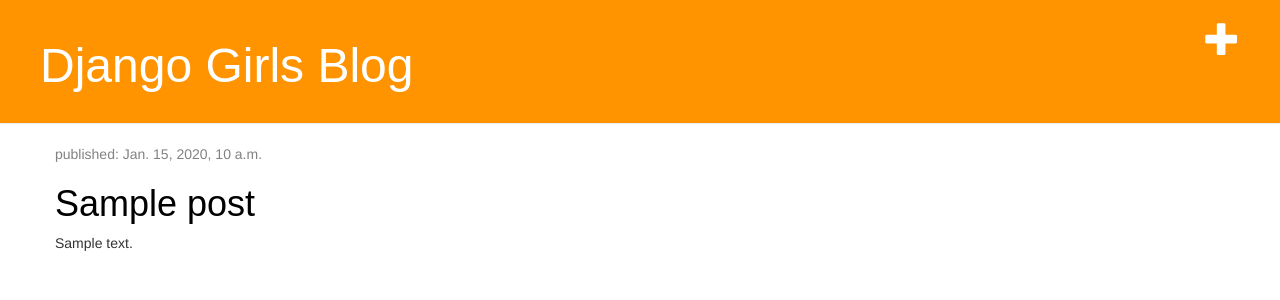
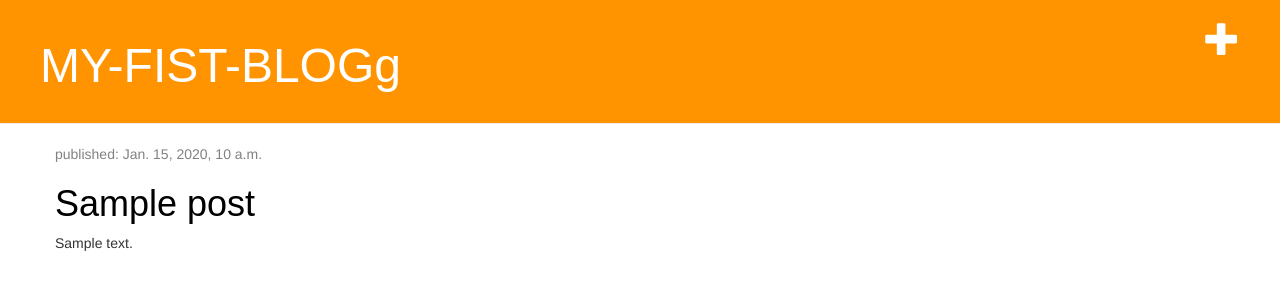
Before and after one commit to somady2018/my-first-blog, a Django app: template blog/templates/blog/post_list.html in a window 1280 px wide. Shown: the top 300 px of the page. Run offline with Django 4.2, Linux system fonts and the light colour scheme; the template is opened without the code that fills it: most values are stand-ins (such as "Sample title", 1, 10 or a date in 2020); some libraries are stand-ins or nearby versions; some web fonts are replaced.

Commit message:
Title update

```diff
--- a/blog/templates/blog/base.html
+++ b/blog/templates/blog/base.html
@@ -1,7 +1,7 @@
 {% load static %}
 <html>
     <head>
-        <title>Django Girls blog</title>
+        <title>MY-FIST-BLOG</title>
         <link rel="stylesheet" href="//maxcdn.bootstrapcdn.com/bootstrap/3.2.0/css/bootstrap.min.css">
         <link rel="stylesheet" href="//maxcdn.bootstrapcdn.com/bootstrap/3.2.0/css/bootstrap-theme.min.css">
         <link rel="preconnect" href="https://fonts.googleapis.com">
@@ -12,7 +12,7 @@
     <body>
         <div class="page-header">
             <a href="{% url 'post_new' %}" class="top-menu"><span class="glyphicon glyphicon-plus"></span></a>
-            <h1><a href="/">Django Girls Blog</a></h1>
+            <h1><a href="/">MY-FIST-BLOGg</a></h1>
         </div>
         <div class="content container">
             <div class="row">
```
